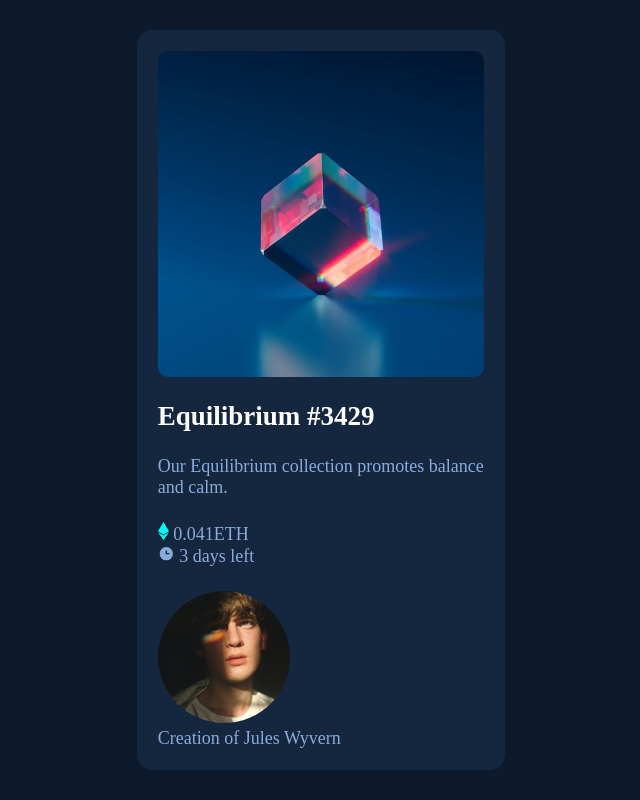
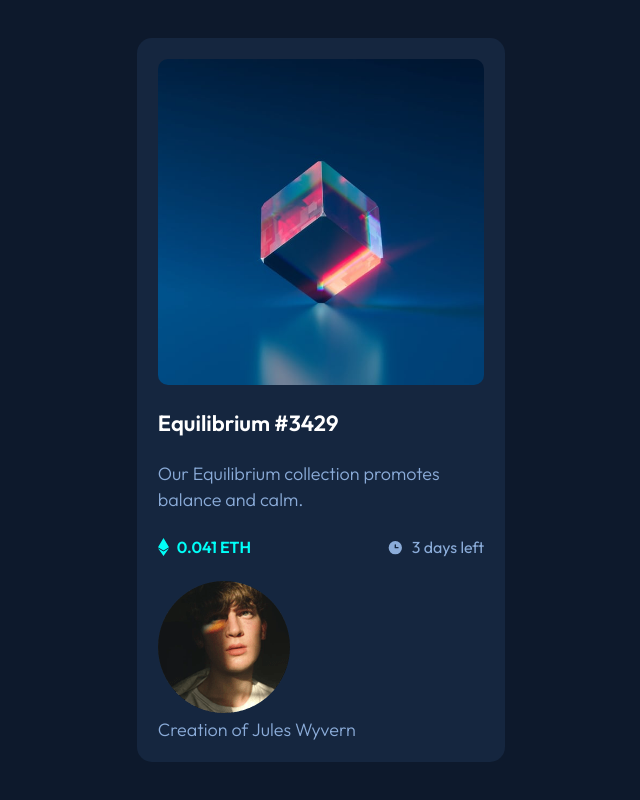
Before and after one commit to brumacosmin/NFT-Preview-card-component, a plain HTML site: page index.html in a window 1280 px wide. Shown: the whole page, without its empty margins (319-959 px from the left). Drawn offline with Linux system fonts and the light colour scheme.

Commit message:
Completed design for price and text sections

```diff
--- a/index.html
+++ b/index.html
@@ -5,6 +5,12 @@
     <meta http-equiv="X-UA-Compatible" content="IE=edge" />
     <meta name="viewport" content="width=device-width, initial-scale=1.0" />
     <title>NFT Preview card component</title>
+    <link rel="preconnect" href="https://fonts.googleapis.com" />
+    <link rel="preconnect" href="https://fonts.gstatic.com" crossorigin />
+    <link
+      href="https://fonts.googleapis.com/css2?family=Outfit:wght@300;400;600&display=swap"
+      rel="stylesheet"
+    />
     <link rel="stylesheet" href="style.css" />
   </head>
   <body>
@@ -19,22 +25,22 @@
         Our Equilibrium collection promotes balance and calm.
       </p>
       <div class="price-and-time-section">
-        <p class="price">
+        <div class="price">
           <img
             class="icon"
             src="./images/icon-ethereum.svg"
             alt="icon of Ethereum"
           />
-          0.041ETH
-        </p>
-        <p class="time-left">
+          <p>0.041 ETH</p>
+        </div>
+        <div class="time-left">
           <img
             class="icon"
             src="./images/icon-clock.svg"
             alt="icon of a clock"
           />
-          3 days left
-        </p>
+          <p>3 days left</p>
+        </div>
       </div>
       <div class="author-details-section">
         <img
--- a/style.css
+++ b/style.css
@@ -20,6 +20,8 @@ body {
   display: grid;
   place-content: center;
   color: var(--soft-blue);
+  font-family: "Outfit", sans-serif;
+  font-weight: 300;
 }
 
 .main-container {
@@ -43,8 +45,35 @@ body {
 
 .NFT-name {
   color: var(--white);
+  font-weight: 600;
+  font-size: 1.375rem;
+}
+
+.NFT-description {
+  line-height: 1.625rem;
 }
 
 /*price section*/
 
-/*author section*/
+.price-and-time-section {
+  display: flex;
+  justify-content: space-between;
+  font-size: 1rem;
+}
+
+.price {
+  font-weight: 600;
+  color: var(--cyan-hover);
+}
+
+.time-left {
+  font-weight: 400;
+}
+
+.price,
+.time-left {
+  display: flex;
+  flex-wrap: wrap;
+  align-items: center;
+  gap: 0.5rem;
+}
```
